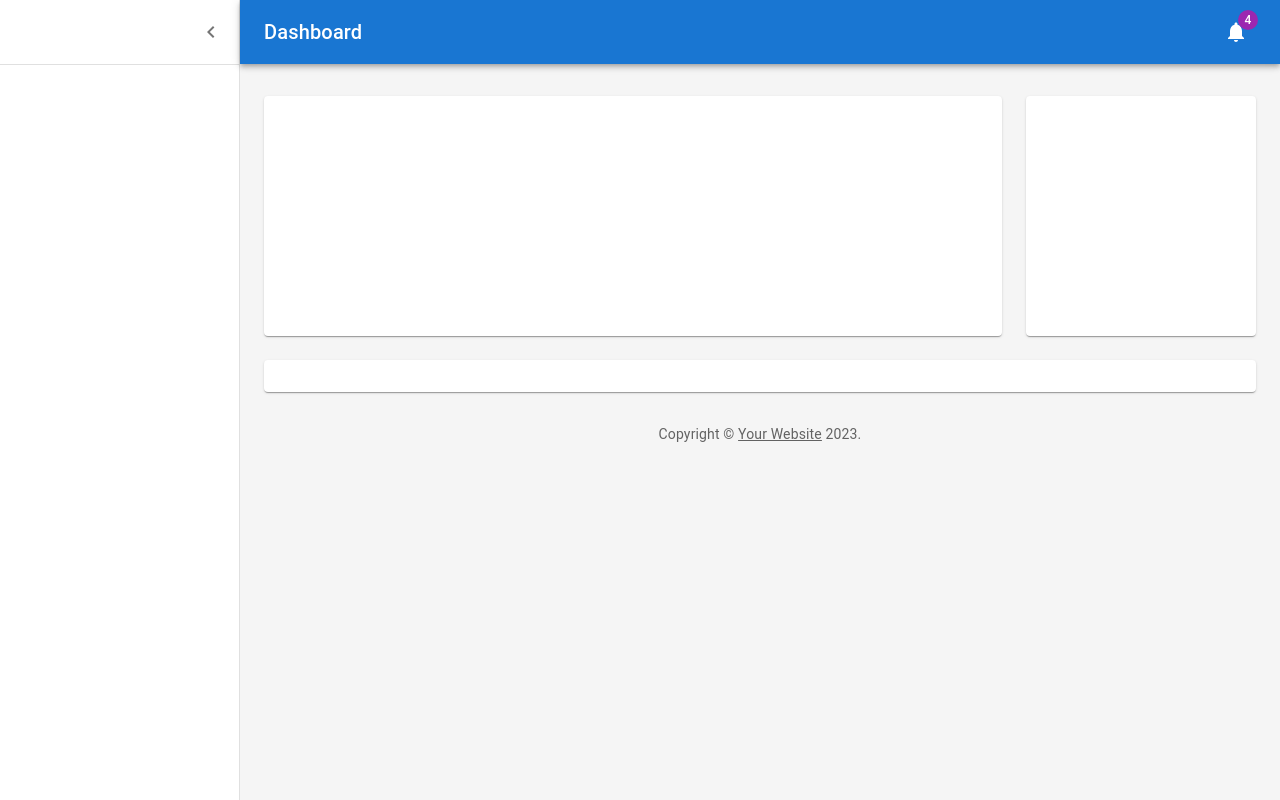
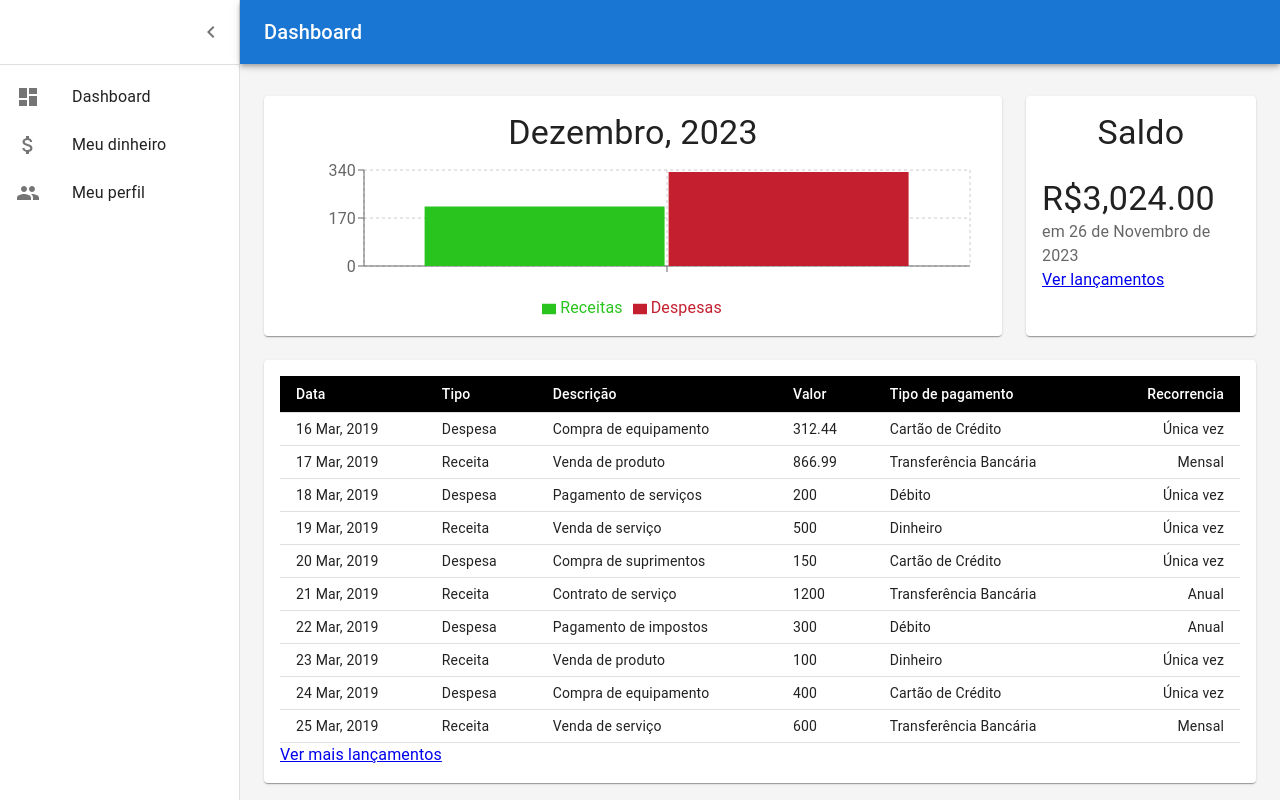
Before and after one commit to jonasbraga/expenses-app-frontend, a React (Vite) app: page /expenses in a window 1280 px wide. Built offline with nearby package versions, Linux system fonts and the light colour scheme.

Commit message:
feat: :sparkles: dashboard done
with example data

```diff
--- a/package.json
+++ b/package.json
@@ -21,6 +21,7 @@
     "react-dom": "^18.2.0",
     "react-hook-form": "^7.48.2",
     "react-router-dom": "^6.20.0",
+    "recharts": "^2.10.1",
     "yup": "^1.3.2"
   },
   "devDependencies": {
--- /dev/null
+++ b/src/expenses/dashboard/Balance.tsx
@@ -0,0 +1,25 @@
+import * as React from 'react'
+import Typography from '@mui/material/Typography'
+import { Link } from 'react-router-dom'
+import { Box } from '@mui/material'
+
+export default function Balance() {
+  return (
+    <React.Fragment>
+      <Typography variant='h4' align='center' > Saldo </Typography>
+      <Box sx={{mt: 3}}>
+        <Typography component="p" variant="h4">
+            R$3,024.00
+        </Typography>
+        <Typography color="text.secondary" sx={{ flex: 1 }}>
+            em 26 de Novembro de 2023
+        </Typography>
+      </Box>
+      <Box margin={{mt: 10}}>
+        <Link color="primary" to="#">
+          Ver lançamentos
+        </Link>
+      </Box>
+    </React.Fragment>
+  )
+}
--- /dev/null
+++ b/src/expenses/dashboard/Chart.tsx
@@ -0,0 +1,35 @@
+import { Typography } from '@mui/material'
+import * as React from 'react'
+import {  XAxis, YAxis, ResponsiveContainer, BarChart, CartesianGrid, Legend, Bar, DefaultTooltipContent } from 'recharts'
+
+function createData(earnings: number, expenses: number) {
+  return { earnings, expenses }
+}
+
+const data = [
+  createData(211, 333),
+]
+
+export default function Chart() {
+  return (
+    <React.Fragment>
+        <Typography variant='h4' align='center' > Dezembro, 2023 </Typography>
+        <ResponsiveContainer>
+            <BarChart width={730} height={250} margin={{
+                    top: 16,
+                    right: 16,
+                    bottom: 0,
+                    left: 24,
+                }} data={data}>
+                <CartesianGrid strokeDasharray="3 3" />
+                <XAxis dataKey="name" />
+                <YAxis />
+                <DefaultTooltipContent />
+                <Legend />
+                <Bar dataKey="earnings" name="Receitas" fill="#2ac41f" />
+                <Bar dataKey="expenses" name="Despesas" fill="#c41f2f" />
+            </BarChart>
+        </ResponsiveContainer>
+    </React.Fragment>
+  )
+}
--- a/src/expenses/Dashboard.tsx
+++ b/src/expenses/dashboard/Dashboard.tsx
@@ -9,36 +9,15 @@ import List from "@mui/material/List"
 import Typography from "@mui/material/Typography"
 import Divider from "@mui/material/Divider"
 import IconButton from "@mui/material/IconButton"
-import Badge from "@mui/material/Badge"
 import Container from "@mui/material/Container"
 import Grid from "@mui/material/Grid"
 import Paper from "@mui/material/Paper"
-import Link from "@mui/material/Link"
 import MenuIcon from "@mui/icons-material/Menu"
 import ChevronLeftIcon from "@mui/icons-material/ChevronLeft"
-import NotificationsIcon from "@mui/icons-material/Notifications"
-// import { mainListItems, secondaryListItems } from "./listItems";
-// import Chart from "./Chart";
-// import Deposits from "./Deposits";
-// import Orders from "./Orders";
-
-function Copyright(props: any) {
-  return (
-    <Typography
-      variant="body2"
-      color="text.secondary"
-      align="center"
-      {...props}
-    >
-      {"Copyright © "}
-      <Link color="inherit" href="https://mui.com/">
-        Your Website
-      </Link>{" "}
-      {new Date().getFullYear()}
-      {"."}
-    </Typography>
-  )
-}
+import Chart from "./Chart"
+import { mainListItems } from "./ListItems"
+import Balance from "./Balance"
+import MoneyRecords from "./MoneyRecords"
 
 const drawerWidth: number = 240
 
@@ -130,11 +109,6 @@ export default function Dashboard() {
             >
               Dashboard
             </Typography>
-            <IconButton color="inherit">
-              <Badge badgeContent={4} color="secondary">
-                <NotificationsIcon />
-              </Badge>
-            </IconButton>
           </Toolbar>
         </AppBar>
         <Drawer variant="permanent" open={open}>
@@ -151,11 +125,9 @@ export default function Dashboard() {
             </IconButton>
           </Toolbar>
           <Divider />
-          {/*  <List component="nav">
+          {  <List component="nav">
             {mainListItems}
-            <Divider sx={{ my: 1 }} />
-            {secondaryListItems}
-          </List> */}
+          </List> }
         </Drawer>
         <Box
           component="main"
@@ -172,7 +144,6 @@ export default function Dashboard() {
           <Toolbar />
           <Container maxWidth="lg" sx={{ mt: 4, mb: 4 }}>
             <Grid container spacing={3}>
-              {/* Chart */}
               <Grid item xs={12} md={8} lg={9}>
                 <Paper
                   sx={{
@@ -182,7 +153,7 @@ export default function Dashboard() {
                     height: 240,
                   }}
                 >
-                  {/* <Chart /> */}
+                  <Chart />
                 </Paper>
               </Grid>
               {/* Recent Deposits */}
@@ -195,17 +166,16 @@ export default function Dashboard() {
                     height: 240,
                   }}
                 >
-                  {/* <Deposits /> */}
+                  <Balance />
                 </Paper>
               </Grid>
-              {/* Recent Orders */}
+              {/* Recent MoneyRecords */}
               <Grid item xs={12}>
                 <Paper sx={{ p: 2, display: "flex", flexDirection: "column" }}>
-                  {/* <Orders /> */}
+                  <MoneyRecords />
                 </Paper>
               </Grid>
             </Grid>
-            <Copyright sx={{ pt: 4 }} />
           </Container>
         </Box>
       </Box>
--- /dev/null
+++ b/src/expenses/dashboard/ListItems.tsx
@@ -0,0 +1,30 @@
+import * as React from 'react'
+import ListItemButton from '@mui/material/ListItemButton'
+import ListItemIcon from '@mui/material/ListItemIcon'
+import ListItemText from '@mui/material/ListItemText'
+import DashboardIcon from '@mui/icons-material/Dashboard'
+import PeopleIcon from '@mui/icons-material/People'
+import AttachMoneyIcon from '@mui/icons-material/AttachMoney'
+
+export const mainListItems = (
+  <React.Fragment>
+    <ListItemButton>
+      <ListItemIcon>
+        <DashboardIcon />
+      </ListItemIcon>
+      <ListItemText primary="Dashboard" />
+    </ListItemButton>
+    <ListItemButton>
+      <ListItemIcon>
+        <AttachMoneyIcon />
+      </ListItemIcon>
+      <ListItemText primary="Meu dinheiro" />
+    </ListItemButton>
+    <ListItemButton>
+      <ListItemIcon>
+        <PeopleIcon />
+      </ListItemIcon>
+      <ListItemText primary="Meu perfil" />
+    </ListItemButton>
+  </React.Fragment>
+)
--- /dev/null
+++ b/src/expenses/dashboard/MoneyRecords.tsx
@@ -0,0 +1,160 @@
+import * as React from 'react'
+import Table from '@mui/material/Table'
+import TableBody from '@mui/material/TableBody'
+import TableCell, { tableCellClasses }  from '@mui/material/TableCell'
+import TableHead from '@mui/material/TableHead'
+import TableRow from '@mui/material/TableRow'
+import { Link } from 'react-router-dom'
+import { styled } from '@mui/material'
+
+
+const StyledTableCell = styled(TableCell)(({ theme }) => ({
+    [`&.${tableCellClasses.head}`]: {
+      backgroundColor: theme.palette.common.black,
+      color: theme.palette.common.white,
+    },
+    [`&.${tableCellClasses.body}`]: {
+      fontSize: 14,
+    },
+  }))
+
+// Generate Order Data
+function createData(
+    id: number,
+    date: string,
+    type: string,
+    description: string,
+    value: number,
+    paymentType: string,
+    recurrence: string,
+  ) {
+    return { id, date, type, description, value, paymentType, recurrence }
+  }
+
+const rows = [
+    createData(
+        0,
+        '16 Mar, 2019',
+        'Despesa',
+        'Compra de equipamento',
+        312.44,
+        'Cartão de Crédito',
+        'Única vez',
+    ),
+    createData(
+        1,
+        '17 Mar, 2019',
+        'Receita',
+        'Venda de produto',
+        866.99,
+        'Transferência Bancária',
+        'Mensal',
+    ),
+    createData(
+        2,
+        '18 Mar, 2019',
+        'Despesa',
+        'Pagamento de serviços',
+        200.00,
+        'Débito',
+        'Única vez',
+    ),
+    createData(
+        3,
+        '19 Mar, 2019',
+        'Receita',
+        'Venda de serviço',
+        500.00,
+        'Dinheiro',
+        'Única vez',
+    ),
+    createData(
+        4,
+        '20 Mar, 2019',
+        'Despesa',
+        'Compra de suprimentos',
+        150.00,
+        'Cartão de Crédito',
+        'Única vez',
+    ),
+    createData(
+        5,
+        '21 Mar, 2019',
+        'Receita',
+        'Contrato de serviço',
+        1200.00,
+        'Transferência Bancária',
+        'Anual',
+    ),
+    createData(
+        6,
+        '22 Mar, 2019',
+        'Despesa',
+        'Pagamento de impostos',
+        300.00,
+        'Débito',
+        'Anual',
+    ),
+    createData(
+        7,
+        '23 Mar, 2019',
+        'Receita',
+        'Venda de produto',
+        100.00,
+        'Dinheiro',
+        'Única vez',
+    ),
+    createData(
+        8,
+        '24 Mar, 2019',
+        'Despesa',
+        'Compra de equipamento',
+        400.00,
+        'Cartão de Crédito',
+        'Única vez',
+    ),
+    createData(
+        9,
+        '25 Mar, 2019',
+        'Receita',
+        'Venda de serviço',
+        600.00,
+        'Transferência Bancária',
+        'Mensal',
+    ),
+]
+
+export default function MoneyRecords() {
+  return (
+    <React.Fragment>
+      <Table size="small">
+        <TableHead>
+          <TableRow>
+            <StyledTableCell>Data</StyledTableCell>
+            <StyledTableCell>Tipo</StyledTableCell>
+            <StyledTableCell>Descrição</StyledTableCell>
+            <StyledTableCell>Valor</StyledTableCell>
+            <StyledTableCell>Tipo de pagamento</StyledTableCell>
+            <StyledTableCell align="right">Recorrencia</StyledTableCell>
+          </TableRow>
+        </TableHead>
+
+<TableBody>
+  {rows.map((row) => (
+    <TableRow key={row.id}>
+      <TableCell>{row.date}</TableCell>
+      <TableCell>{row.type}</TableCell>
+      <TableCell>{row.description}</TableCell>
+      <TableCell>{row.value}</TableCell>
+      <TableCell>{row.paymentType}</TableCell>
+      <TableCell align="right">{row.recurrence}</TableCell>
+    </TableRow>
+  ))}
+</TableBody>
+      </Table>
+      <Link color="primary" to="#">
+        Ver mais lançamentos
+      </Link>
+    </React.Fragment>
+  )
+}
--- a/src/main.tsx
+++ b/src/main.tsx
@@ -5,7 +5,7 @@ import { createBrowserRouter, RouterProvider } from "react-router-dom"
 
 import Login from "./login/Login.tsx"
 import CreateUser from "./login/CreateUser.tsx"
-import Dashboard from "./expenses/Dashboard.tsx"
+import Dashboard from "./expenses/dashboard/Dashboard.tsx"
 
 const router = createBrowserRouter([
   {
```
Also changed, not shown: 1 other file (tests, documents, lock files or other folders).
